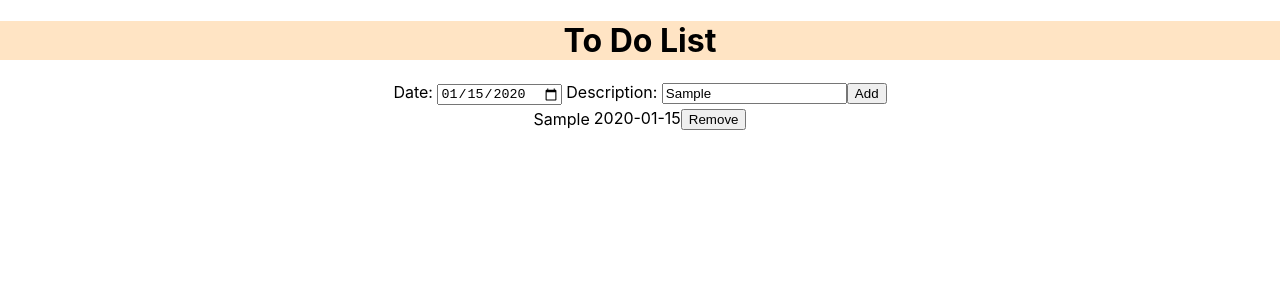
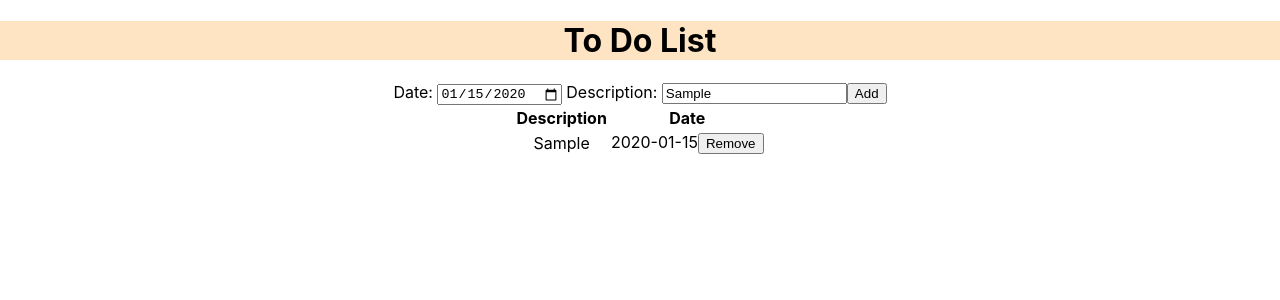
Before and after one commit to LinkFpoyd/todolist, a React (Create React App) app: page / in a window 1280 px wide. Both pictures are taken after typing "2020-01-15", "Sample" into the empty fields and a click on the input "Add". Shown: the top 300 px of the page. Built offline with nearby package versions, Linux system fonts and the light colour scheme.

Commit message:
separated table to own component

```diff
--- a/src/App.js
+++ b/src/App.js
@@ -1,5 +1,6 @@
 import React, { useState } from 'react';
 import './App.css';
+import Todotable from './components/Todolist'
 
 function App() {
   const [todo, setTodo] = useState({desc:'', date:''});
@@ -14,12 +15,6 @@ function App() {
     setTodos([...todos, todo]);
   }
 
-  function addRemove (index)  {
-    const removable = index;
-    setTodos(todos.filter((todo, number) => number !== removable));
-  }
-
-
 
 
 
@@ -29,21 +24,14 @@ function App() {
       <h1>To Do List</h1>
 
       <form onSubmit={addTodo}>
-		<label>Date: </label>
+		    <label>Date: </label>
         <input type="date" name="date" onChange={inputChanged} value={todo.date}/>
-		<label> Description: </label>
+		    <label> Description: </label>
         <input type="text" name="desc" onChange={inputChanged} value={todo.desc}/>
         <input type="submit" value="Add"/>
       </form>
 
-      <table>
-        <tbody>
-          {todos.map((todo, index) => <tr key={index}>
-            <td>{todo.desc}</td>
-            <td>{todo.date}<button onClick={() => addRemove(index)}>Remove</button></td>
-            </tr>)}
-        </tbody>
-      </table>
+      <Todotable todos={todos} todo={todo} setTodos={setTodos} />
 
 
     </div>
--- /dev/null
+++ b/src/components/Todolist.js
@@ -0,0 +1,24 @@
+import React from 'react';
+
+export default function Todolist(props) {
+
+  const addRemove = (index) =>  {
+    const removable = index;
+    props.setTodos(props.todos.filter((todo, number) => number !== removable));
+  }
+
+
+  return(
+    <div>
+      <table>
+        <tbody>
+          <tr><th>Description</th><th >Date</ th></tr>
+          {props.todos.map((todo, index) => <tr key={index}>
+            <td>{todo.desc}</td>
+            <td>{todo.date}<button onClick={() => addRemove(index)}>Remove</button></td>
+            </tr>)}
+        </tbody>
+      </table>
+    </div>
+  )
+}
```
